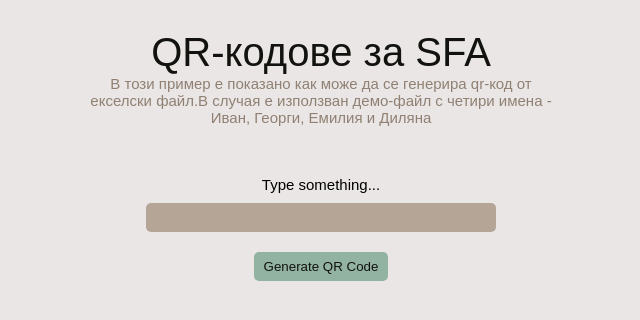
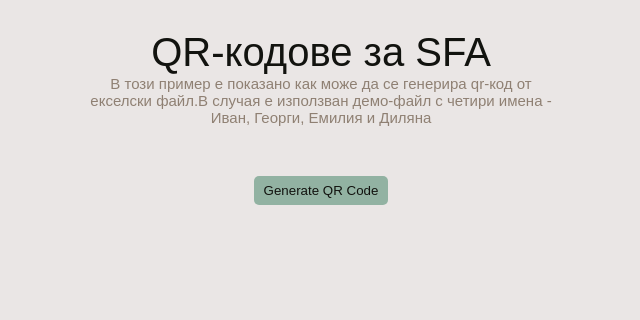
Before and after one commit to Galov/qr-myself, a plain HTML site: page index.html in a window 1280 px wide. Shown: the whole page, without its empty margins (319-959 px from the left). Drawn offline with Linux system fonts and the light colour scheme.

Commit message:
Премахване на input-полето

```diff
--- a/index.html
+++ b/index.html
@@ -14,8 +14,8 @@
         <div class="sub-title" style="max-width:480px;">В този пример е показано как може да се генерира qr-код от екселски файл.В случая е използван демо-файл с четири имена - Иван, Георги, Емилия и Диляна</div>
     </section>
     <section class="user-input">
-        <label for="input_text">Type something...</label>
-        <input type="text" name="input_text" id="input_text" autocomplete="off">
+        <!-- <label for="input_text">Type something...</label>
+        <input type="text" name="input_text" id="input_text" autocomplete="off"> -->
         <button class="button" type="submit">Generate QR Code</button>
     </section>
     <div class="qr-code" style="display: none;"></div>
```
